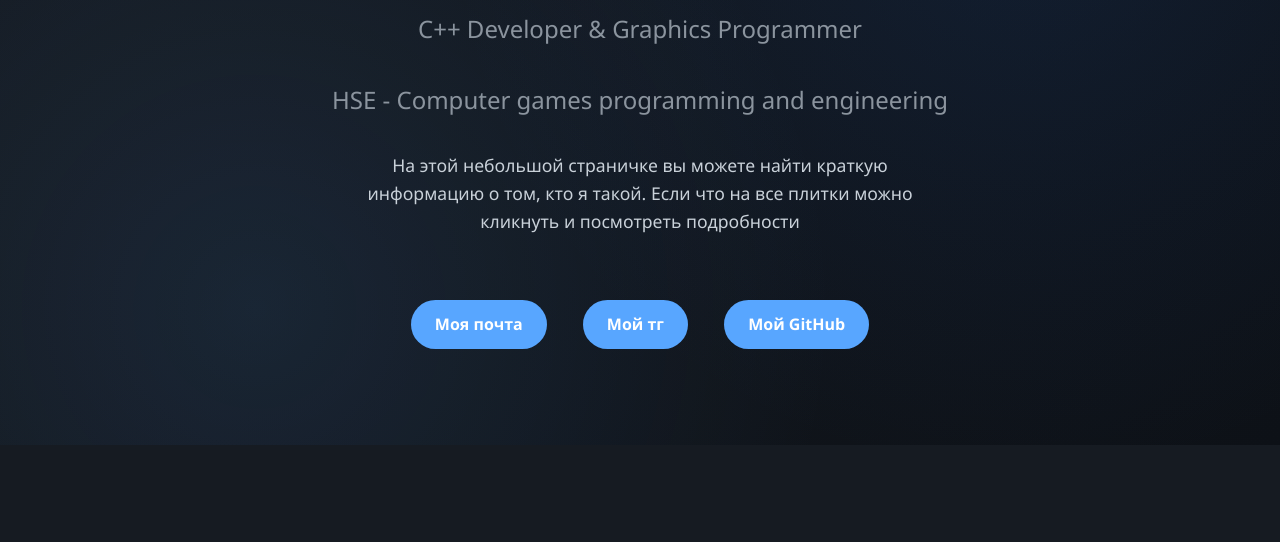
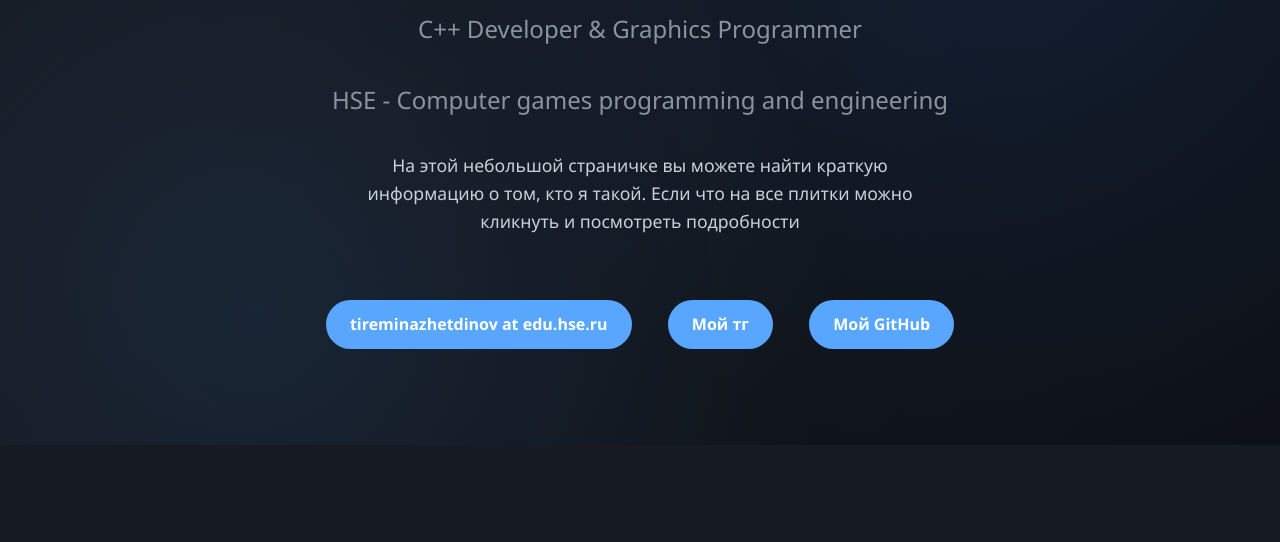
Before and after one commit to Tim2303/tim2303.github.io, a plain HTML site: page index.html in a window 1280 px wide. Shown: the part 236-778 px from the top of the page. Drawn offline with Linux system fonts and the light colour scheme.

Commit message:
Fixed mail.

```diff
--- a/index.html
+++ b/index.html
@@ -17,8 +17,8 @@
             <p class="hero-description">
                 На этой небольшой страничке вы можете найти краткую информацию о том, кто я такой. Если что на все плитки можно кликнуть и посмотреть подробности
             </p>
-            <a href="mailto:tireminazhetdinov@edu.hse.ru" class="contact-btn">
-                Моя почта
+            <a class="contact-btn">
+                tireminazhetdinov at edu.hse.ru
             </a>
             <a href="https://t.me/Timmimin" class="contact-btn">
                 Мой тг
--- a/styles.css
+++ b/styles.css
@@ -22,6 +22,7 @@ body {
     color: var(--text);
     line-height: 1.6;
     overflow-x: hidden;
+    user-select: none;
 }
 
 .container {
```
